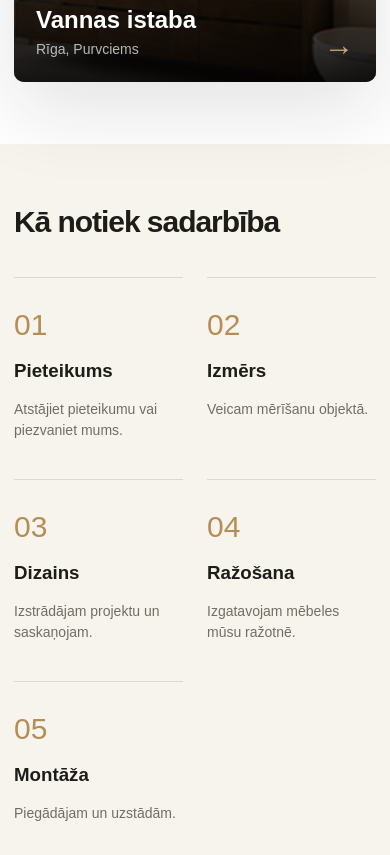
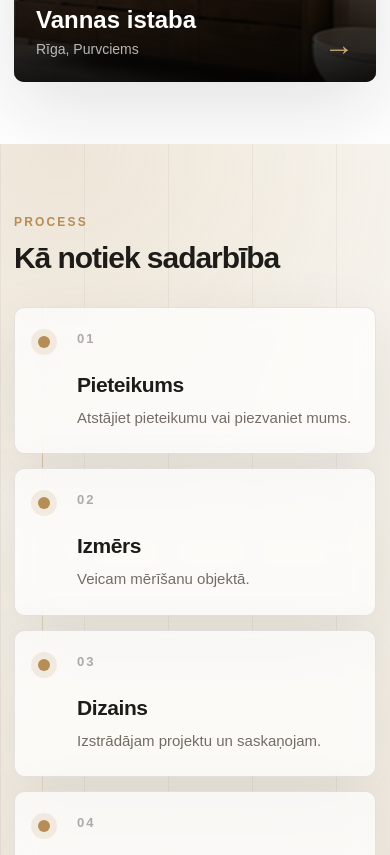
Before and after one commit to SergeyJak/virtuveunskapis, a Next.js app: page / in a window 390 px wide. Shown: the part 3249-4104 px from the top of the page. Built offline with nearby package versions, Linux system fonts and the light colour scheme.

Commit message:
feat: redesign workflow section

```diff
--- a/app/globals.css
+++ b/app/globals.css
@@ -82,12 +82,18 @@ img { object-fit: cover; }
   .project-card:hover .project-meta span { transform: translateX(4px); }
 }
 
-.process { background: var(--bg); }
-.process-grid { display: grid; grid-template-columns: repeat(5,1fr); gap: 24px; margin-top: 40px; }
-.process-step { padding-top: 24px; border-top: 1px solid var(--border); }
-.process-step span { color: var(--accent); font-size: 30px; font-weight: 300; }
-.process-step h3 { margin: 10px 0 8px; }
-.process-step p { color: var(--muted); font-size: 14px; }
+.process { position: relative; overflow: hidden; background: linear-gradient(180deg, #f7f4ee 0%, #efe7db 100%); }
+.process::before { content: ""; position: absolute; inset: 0; pointer-events: none; background: radial-gradient(circle at 15% 0%, rgba(182,141,84,.18), transparent 34%), linear-gradient(90deg, rgba(20,19,16,.06) 1px, transparent 1px); background-size: auto, 84px 84px; opacity: .8; }
+.process .container { position: relative; }
+.process h2 { max-width: 560px; }
+.process h2::before { content: "Process"; display: block; margin-bottom: 14px; color: var(--accent); font-size: 12px; font-weight: 700; letter-spacing: .18em; line-height: 1; text-transform: uppercase; }
+.process-grid { position: relative; display: grid; grid-template-columns: repeat(5,1fr); gap: 14px; margin-top: 46px; }
+.process-grid::before { content: ""; position: absolute; top: 39px; left: 8%; right: 8%; height: 1px; background: linear-gradient(90deg, transparent, rgba(182,141,84,.62), transparent); }
+.process-step { position: relative; min-height: 230px; padding: 28px 22px 24px; border: 1px solid rgba(31,28,24,.11); border-radius: 10px; background: rgba(255,255,255,.72); box-shadow: 0 24px 70px rgba(31,28,24,.09); backdrop-filter: blur(12px); }
+.process-step::before { content: ""; position: absolute; top: 34px; left: 22px; width: 12px; height: 12px; border-radius: 999px; background: var(--accent); box-shadow: 0 0 0 7px rgba(182,141,84,.14); }
+.process-step span { display: block; margin-left: 30px; color: rgba(20,19,16,.34); font-size: 13px; font-weight: 700; letter-spacing: .16em; line-height: 1; }
+.process-step h3 { margin: 54px 0 10px; font-size: 22px; line-height: 1.1; letter-spacing: -.02em; }
+.process-step p { margin: 0; color: var(--muted); font-size: 15px; line-height: 1.55; }
 
 .trust-band { background: var(--dark); color: white; padding: 84px 0; }
 .trust-grid { display: grid; grid-template-columns: 1.1fr 1fr; gap: 80px; align-items: center; }
@@ -137,7 +143,8 @@ img { object-fit: cover; }
   .category-card { min-height: 360px; }
   .project-grid { grid-template-columns: repeat(2,1fr); }
   .project-card { min-height: 430px; }
-  .process-grid { grid-template-columns: repeat(3,1fr); }
+  .process-grid { grid-template-columns: repeat(2,1fr); }
+  .process-grid::before { display: none; }
   .trust-grid, .contact-grid, .project-hero-grid { grid-template-columns: 1fr; }
   .project-hero-image { min-height: 480px; }
 }
@@ -162,7 +169,13 @@ img { object-fit: cover; }
   .project-grid { grid-template-columns: 1fr; }
   .project-card { min-height: 360px; }
   .project-meta { inset: auto 22px 22px; }
-  .process-grid { grid-template-columns: 1fr 1fr; }
+  .process { padding-block: 72px; }
+  .process-grid { grid-template-columns: 1fr; gap: 14px; margin-top: 34px; }
+  .process-grid::before { display: block; top: 0; bottom: 0; left: 28px; right: auto; width: 1px; height: auto; background: linear-gradient(180deg, rgba(182,141,84,.5), transparent); }
+  .process-step { min-height: 0; padding: 24px 22px 24px 62px; }
+  .process-step::before { top: 28px; left: 23px; }
+  .process-step span { margin-left: 0; }
+  .process-step h3 { margin-top: 28px; font-size: 21px; }
   .trust-grid { gap: 50px; }
   .benefits { grid-template-columns: 1fr; }
   .footer-grid { grid-template-columns: 1fr; }
```
